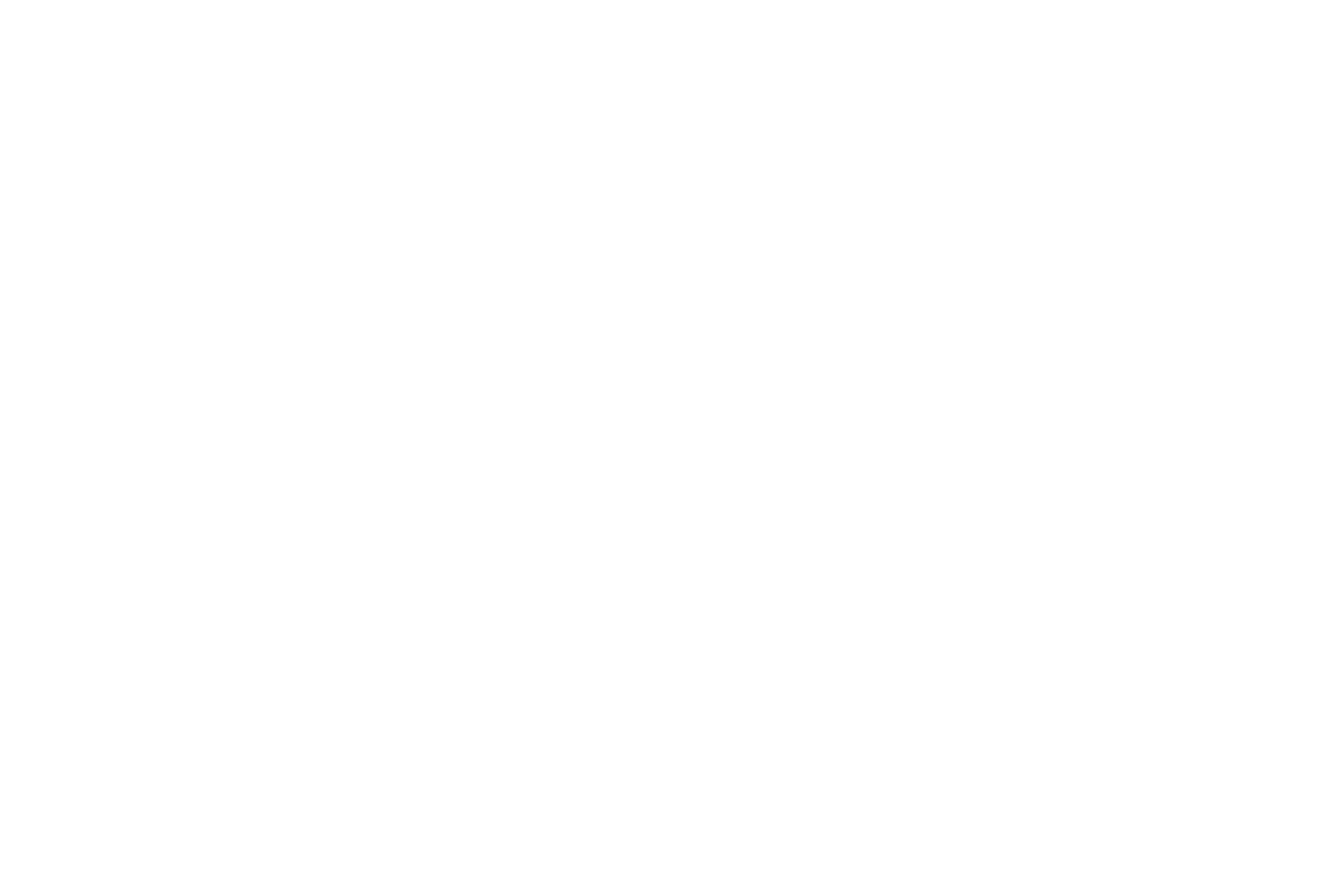
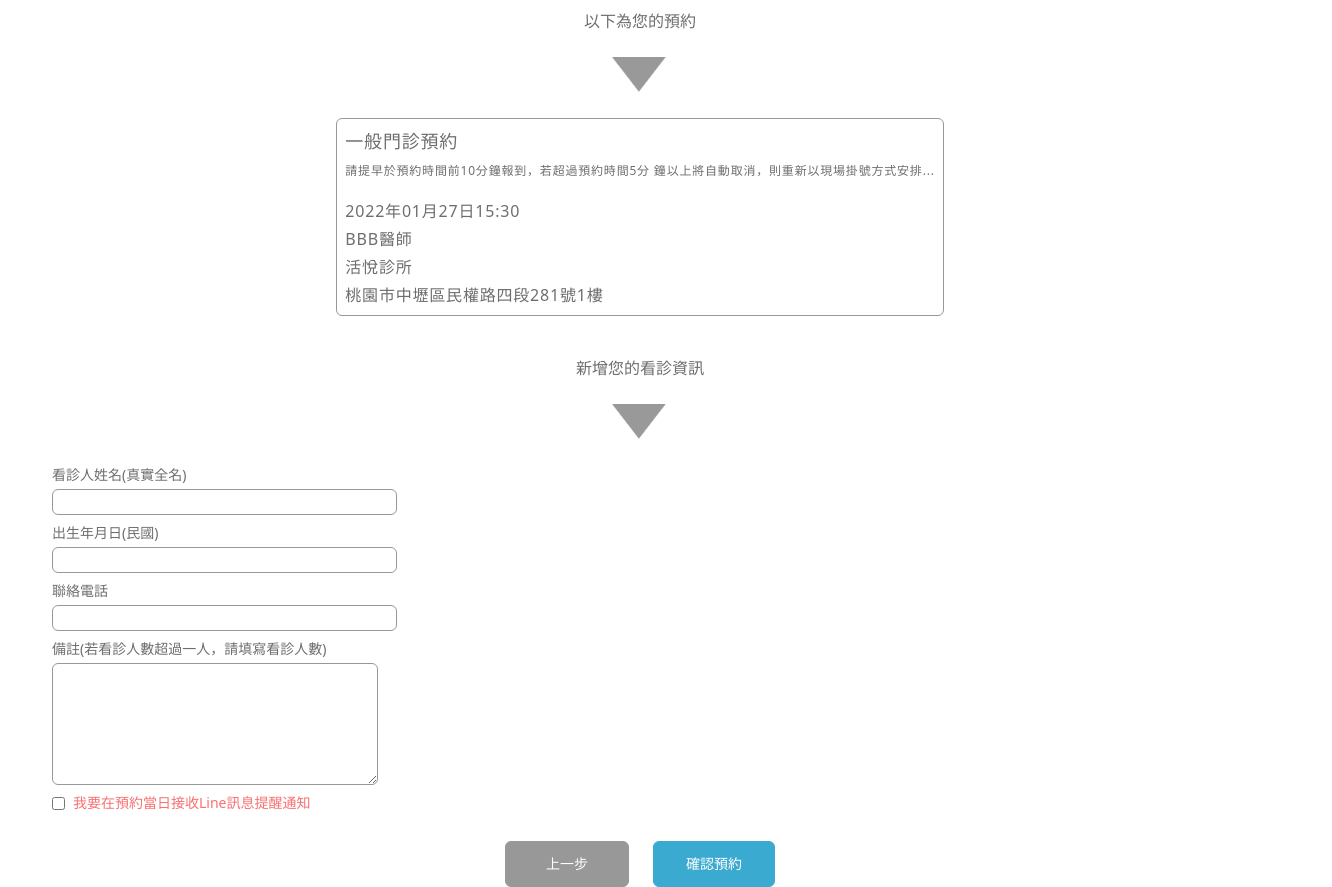
Before and after one commit to Hahalley/Clinic, a Vue app: page /information in a window 1280 px wide. Shown: the part 200-1087 px from the top of the page, 1332 px wide, since content can reach past the window. Before the commit the page ends 800 px from the top, so only its background shows below. Built offline with nearby package versions, Linux system fonts and the light colour scheme.

Commit message:
add Information.vue

```diff
--- a/src/router/index.js
+++ b/src/router/index.js
@@ -3,6 +3,7 @@ import VueRouter from 'vue-router'
 import Login from '../views/Login.vue'
 import Home from '../views/Home.vue'
 import Resevation from '../views/Resevation.vue'
+import Information from '../views/Information.vue'
 
 Vue.use(VueRouter)
 
@@ -22,6 +23,11 @@ const routes = [
     name: 'Resevation',
     component: Resevation,
   },
+  {
+    path: '/information',
+    name: 'Information',
+    component: Information,
+  },
 ]
 
 const router = new VueRouter({
--- /dev/null
+++ b/src/views/Information.vue
@@ -0,0 +1,95 @@
+<template>
+  <div class="information">
+    <div class="tw-flex tw-flex-col tw-items-center tw-mt-10">
+      <span class="tw-text-primary-400">以下為您的預約</span>
+      <img
+        class="tw-opacity-40 tw-w-6 tw-h-6 tw-mb-2"
+        src="../assets/icon/triangle.png"
+        alt=""
+      />
+      <div
+        class="tw-text-primary-400 tw-border-primary-200 tw-border tw-tracking-wider tw-flex tw-flex-col tw-mx-12 tw-mb-10 tw-p-2 tw-rounded-md"
+      >
+        <span class="tw-text-lg tw-mb-2">一般門診預約</span>
+        <span class="tw-text-xs tw-mb-5"
+          >請提早於預約時間前10分鐘報到，若超過預約時間5分
+          鐘以上將自動取消，則重新以現場掛號方式安排...</span
+        >
+        <span class="tw-mb-1">2022年01月27日15:30</span>
+        <span class="tw-mb-1">BBB醫師 </span>
+        <span class="tw-mb-1">活悅診所</span>
+        <span>桃園市中壢區民權路四段281號1樓</span>
+      </div>
+      <span class="tw-text-primary-400">新增您的看診資訊</span>
+      <img
+        class="tw-opacity-40 tw-w-6 tw-h-6 tw-mb-2"
+        src="../assets/icon/triangle.png"
+        alt=""
+      />
+      <form
+        action=""
+        class="tw-flex tw-flex-col tw-items-start tw-w-full tw-ml-26"
+      >
+        <label class="tw-text-primary-400 tw-text-sm tw-mb-1" for="name"
+          >看診人姓名(真實全名)</label
+        >
+        <input
+          class="tw-border tw-border-primary-200 tw-rounded-md tw-mb-2 tw-pr-28"
+          id="name"
+          type="text"
+        />
+        <label class="tw-text-primary-400 tw-text-sm tw-mb-1" for="birth"
+          >出生年月日(民國)</label
+        >
+        <input
+          class="tw-border tw-border-primary-200 tw-rounded-md tw-mb-2 tw-pr-28"
+          id="birth"
+          type="text"
+        />
+        <label class="tw-text-primary-400 tw-text-sm tw-mb-1" for="phone"
+          >聯絡電話</label
+        >
+        <input
+          class="tw-border tw-border-primary-200 tw-rounded-md tw-mb-2 tw-pr-28"
+          id="phone"
+          type="text"
+        />
+        <label class="tw-text-primary-400 tw-text-sm tw-mb-1" for="phone"
+          >備註(若看診人數超過一人，請填寫看診人數)
+        </label>
+        <textarea
+          class="tw-border tw-border-primary-200 tw-rounded-md tw-mb-2 tw-pr-1"
+          cols="33"
+          rows="5"
+          name="content"
+          id="content"
+        ></textarea>
+        <div class="tw-flex tw-items-center tw-mb-7">
+          <input
+            class="w-border tw-border-primary-200 tw-rounded-md tw-mr-2"
+            type="checkbox"
+            name=""
+            value=""
+          />
+          <span class="tw-text-sm tw-text-red-400"
+            >我要在預約當日接收Line訊息提醒通知</span
+          >
+        </div>
+      </form>
+      <div class="tw-flex">
+        <button
+          class="tw-text-white tw-text-sm tw-bg-primary-200 tw-border tw-border-primary-200 tw-rounded-md tw-mx-3 tw-py-3 tw-px-10"
+        >
+          上一步
+        </button>
+        <button
+          class="tw-text-white tw-text-sm tw-bg-primary-100 tw-border tw-border-primary-100 tw-rounded-md tw-mx-3 tw-py-3 tw-px-8"
+        >
+          確認預約
+        </button>
+      </div>
+    </div>
+  </div>
+</template>
+
+<style lang="scss" scoped></style>
--- a/tailwind.config.js
+++ b/tailwind.config.js
@@ -65,6 +65,7 @@ module.exports = {
       21: '5.25rem',
       22: '5.6rem',
       24: '6rem',
+      26: '6.5rem',
       28: '7rem',
       29: '7.25rem',
       32: '8rem',
```
